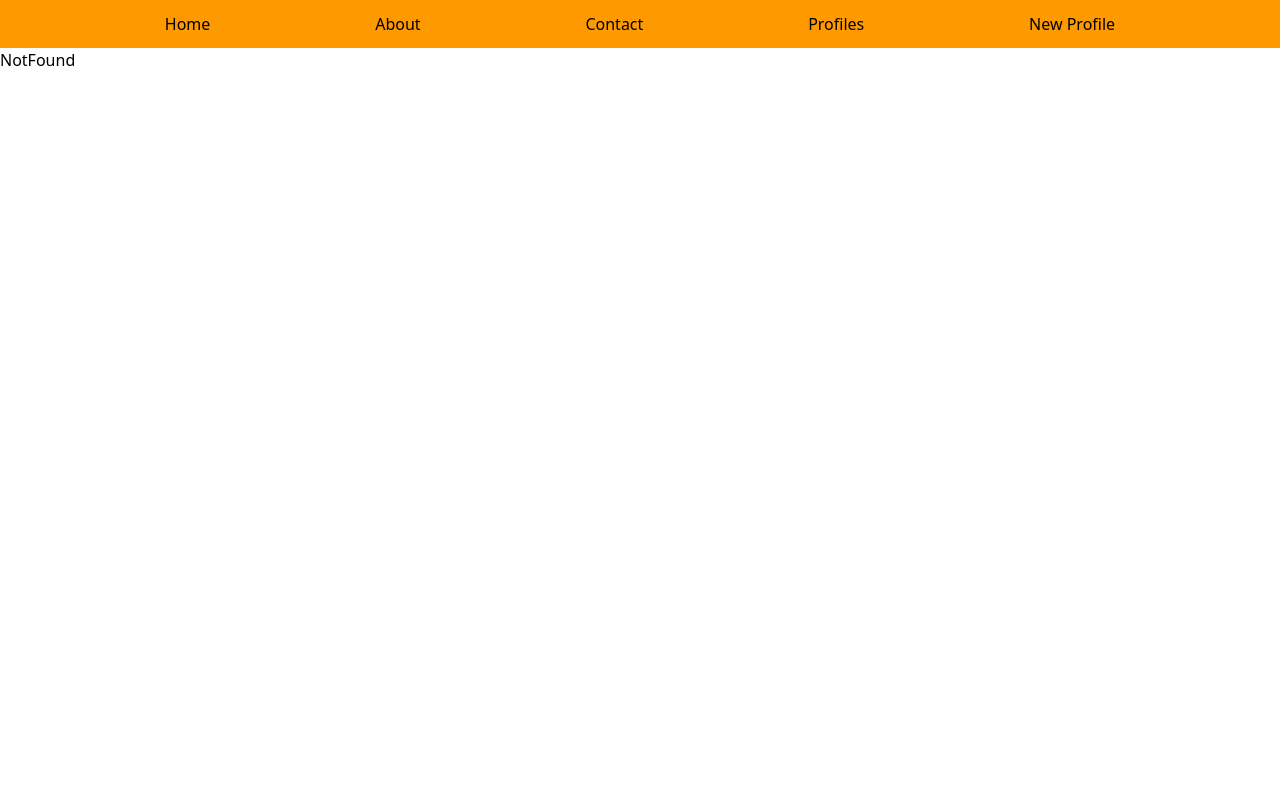
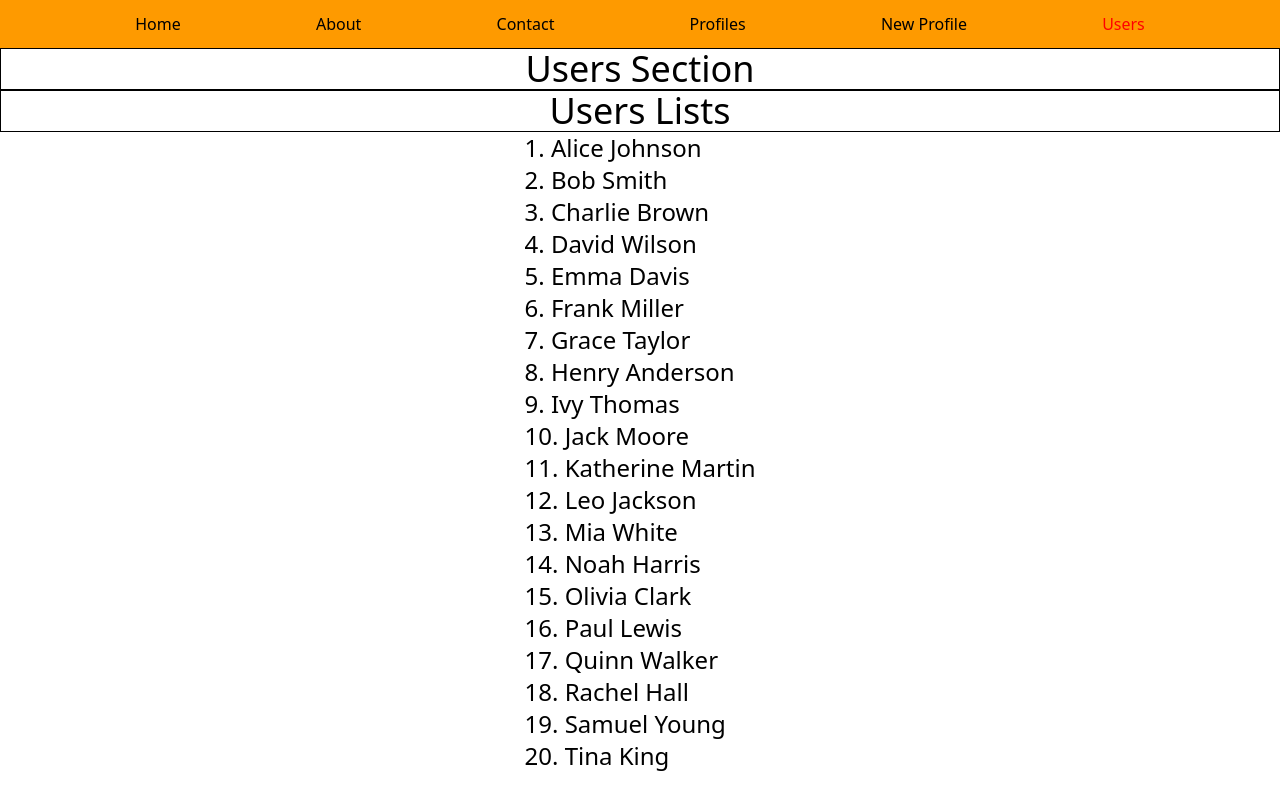
Before and after one commit to ajaysth/React-Router-Tuts, a React (Vite) app: page /users in a window 1280 px wide. Built offline with nearby package versions, Linux system fonts and the light colour scheme.

Commit message:
advanded dynamic routing

```diff
--- a/src/App.tsx
+++ b/src/App.tsx
@@ -1,11 +1,12 @@
-import { Routes, Route, Link } from "react-router-dom"
+import { Routes, Route, Link, NavLink } from "react-router-dom"
 import Home from "./pages/Home"
 import About from "./pages/About"
 import Contact from "./pages/Contact"
-import NewProfile from "./pages/NewProfile"
 import NotFound from "./pages/NotFound"
-import ProfileLists from "./components/ProfileLists"
 import ProfileRoute from "./routes/ProfileRoute"
+import UserRoute from "./routes/UserRoute"
+import UserDetails from "./pages/UserDetails"
+import Users from './pages/Users';
 
 
 function App() {
@@ -14,11 +15,12 @@ function App() {
     <>
       <div className="nav bg-amber-500 flex justify-center h-12 items-center">
         <ul className="w-full flex justify-evenly">
-          <li><Link to="/home">Home</Link></li>
-          <li><Link to="/about">About</Link></li>
-          <li><Link to="/contact">Contact</Link></li>
-          <li><Link to="/profiles">Profiles</Link></li>
+          <li><NavLink to="/home">Home</NavLink></li>
+          <li><NavLink to="/about">About</NavLink></li>
+          <li><NavLink to="/contact">Contact</NavLink></li>
+          <li><NavLink to="/profiles">Profiles</NavLink></li>
           <li><Link to="/profiles/new">New Profile</Link></li>
+          <li><NavLink to="/users">Users</NavLink></li>
         </ul>
       </div>
 
@@ -30,8 +32,10 @@ function App() {
         <Route path="/contact" element={<Contact />} />
         <Route path="/profiles/*" element={<ProfileRoute />} />
 
-
-        <Route path="/profiles/new" element={<NewProfile />} />
+        <Route path="/users/*" element={<UserRoute />}>
+          <Route index element={<Users />} />
+          <Route path=":id" element={<UserDetails />} />
+        </Route>
         <Route path="*" element={<NotFound />} />
       </Routes>
 
--- /dev/null
+++ b/src/components/UserLists.tsx
@@ -0,0 +1,30 @@
+import { Link } from "react-router-dom"
+import users from "../data/users"
+
+interface User{
+    id: string;
+    name: string;
+}
+const UserLists = () => {
+    return (
+        <>
+            <h1 className="text-center text-4xl border w-full">Users Lists</h1>
+            <div className="text-2xl flex justify-center">
+                <ul>
+                    {
+                        users.map((user: User) => {
+                            return <li key={user.id}>
+                                <Link to={`${user.id}`}>
+                                    {user.id}. {user.name}
+                                </Link>
+                            </li>
+
+                        })
+
+                    }
+                </ul>
+            </div></>
+    )
+}
+
+export default UserLists
--- /dev/null
+++ b/src/data/books.ts
@@ -0,0 +1,8 @@
+const books = [
+  { id: "1", title: "Atomic Habits", author: "James Clear" },
+  { id: "2", title: "The Alchemist", author: "Paulo Coelho" },
+  { id: "3", title: "Deep Work", author: "Cal Newport" },
+  { id: "4", title: "Clean Code", author: "Robert C. Martin" },
+];
+
+export default books;
--- /dev/null
+++ b/src/data/users.ts
@@ -0,0 +1,23 @@
+const users = [
+  { id: "1", name: "Alice Johnson" },
+  { id: "2", name: "Bob Smith" },
+  { id: "3", name: "Charlie Brown" },
+  { id: "4", name: "David Wilson" },
+  { id: "5", name: "Emma Davis" },
+  { id: "6", name: "Frank Miller" },
+  { id: "7", name: "Grace Taylor" },
+  { id: "8", name: "Henry Anderson" },
+  { id: "9", name: "Ivy Thomas" },
+  { id: "10", name: "Jack Moore" },
+  { id: "11", name: "Katherine Martin" },
+  { id: "12", name: "Leo Jackson" },
+  { id: "13", name: "Mia White" },
+  { id: "14", name: "Noah Harris" },
+  { id: "15", name: "Olivia Clark" },
+  { id: "16", name: "Paul Lewis" },
+  { id: "17", name: "Quinn Walker" },
+  { id: "18", name: "Rachel Hall" },
+  { id: "19", name: "Samuel Young" },
+  { id: "20", name: "Tina King" },
+];
+export default users;
--- a/src/index.css
+++ b/src/index.css
@@ -1 +1,4 @@
 @import "tailwindcss";
+.active{
+    color: red;
+}
--- a/src/pages/NewProfile.tsx
+++ b/src/pages/NewProfile.tsx
@@ -1,4 +1,3 @@
-import React from 'react'
 
 const NewProfile = () => {
   return (
--- a/src/pages/NotFound.tsx
+++ b/src/pages/NotFound.tsx
@@ -1,9 +1,22 @@
-import React from 'react'
+import { useEffect } from 'react';
+import { useNavigate } from 'react-router-dom';
 
 const NotFound = () => {
+  const navigate = useNavigate();
+
+  useEffect(() => {
+    const timer = setTimeout(() => {
+      navigate('/home', { replace: true });
+    }, 3000);
+
+    return () => clearTimeout(timer); // cleanup
+  }, [navigate]);
+
   return (
-    <div>NotFound</div>
-  )
-}
+    <div>
+      Page not found. Redirecting to home in 3 seconds...
+    </div>
+  );
+};
 
-export default NotFound
+export default NotFound;
--- /dev/null
+++ b/src/pages/UserDetails.tsx
@@ -0,0 +1,28 @@
+import { useParams } from "react-router-dom"
+import users from "../data/users";
+
+interface UserDetailsParams extends Record<string, string | undefined> {
+    id: string;
+}
+const UserDetails = () => {
+    const { id } = useParams<UserDetailsParams>();
+    const user = users.find(u => u.id === id);
+    if (!user) {
+        return <div className="text-center text-red-600 text-3xl">User not found</div>;
+    }
+  return (
+    <>
+
+      <h2 className="text-center text-3xl">User Details for User ID: {id}</h2>
+      <ul>
+        <li className="text-2xl">ID: {user.id}</li>
+        <li className="text-2xl">Name: {user.name}</li>
+
+      </ul>
+
+    </>
+
+  )
+}
+
+export default UserDetails
--- /dev/null
+++ b/src/pages/Users.tsx
@@ -0,0 +1,10 @@
+import UserLists from "../components/UserLists"
+const Users = () => {
+    return (
+        <>
+            <UserLists />
+        </>
+    )
+}
+
+export default Users
--- a/src/routes/ProfileRoute.tsx
+++ b/src/routes/ProfileRoute.tsx
@@ -2,6 +2,7 @@ import { Route, Routes } from 'react-router-dom'
 import ProfileDetails from '../pages/ProfileDetails'
 import ProfileLists from '../components/ProfileLists'
 import Profiles from '../pages/Profiles'
+import NewProfile from '../pages/NewProfile'
 
 const ProfileRoute = () => {
   return (
@@ -10,6 +11,7 @@ const ProfileRoute = () => {
     <Routes>
           <Route index element={<Profiles />} />
           <Route path=":id" element={<ProfileDetails />} />
+          <Route path="/new" element={<NewProfile />} />
     </Routes>
     </>
   )
--- /dev/null
+++ b/src/routes/UserRoute.tsx
@@ -0,0 +1,16 @@
+import { Outlet } from "react-router-dom"
+
+
+const UserRoute = () => {
+    return (
+        <>
+            <div>
+                <h1 className="text-center text-4xl border w-full">Users Section</h1>
+                <Outlet />
+            </div>
+
+        </>
+    )
+}
+
+export default UserRoute
```
